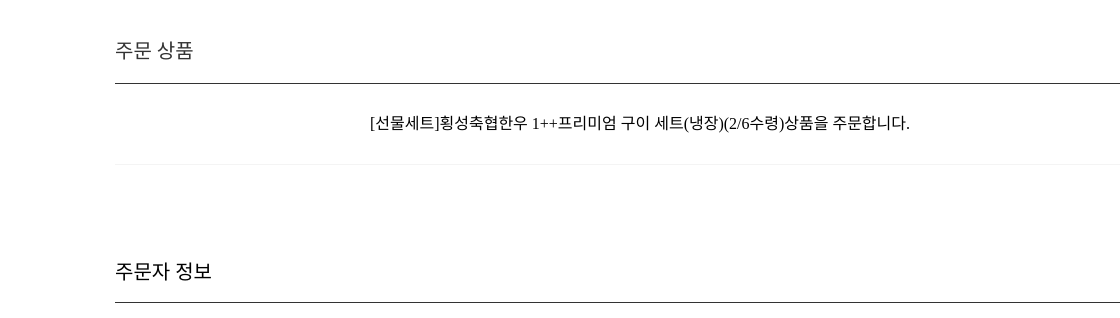
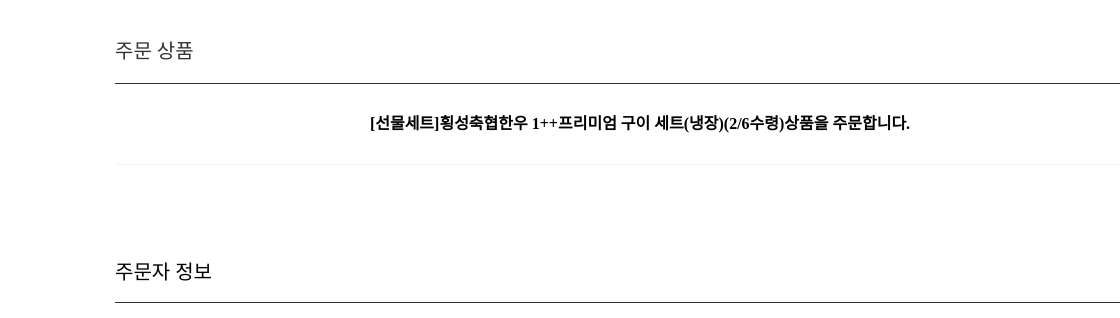
Before and after one commit to mylazysundaycat/Kurly_UI, a website: page page/ysm.html in a window 1280 px wide. Shown: the part 113-431 px from the top of the page, 0-1120 px from the left. Drawn offline with Linux system fonts and the light colour scheme; a web font is replaced by a local one.

Commit message:
볼드체 변경

```diff
--- a/library/css/ysm.css
+++ b/library/css/ysm.css
@@ -44,10 +44,10 @@
 .order_list{
     width: 1050px;
     height: 52px;
+    font-weight: bold;
     margin : 0 auto;
     font-size: 16px;
     line-height: 24px;
-    font-weight: 500;
     text-align: center;
     border-bottom: 1px solid rgb(244, 244, 244);
 }
@@ -1073,7 +1073,7 @@
 
 .footer{
     background-color: #f7f7f7;
-    width: 100%
+    width: 100%;
     height: 52px;
     padding: 20px 0 30px;
     margin: 0 auto;
```
